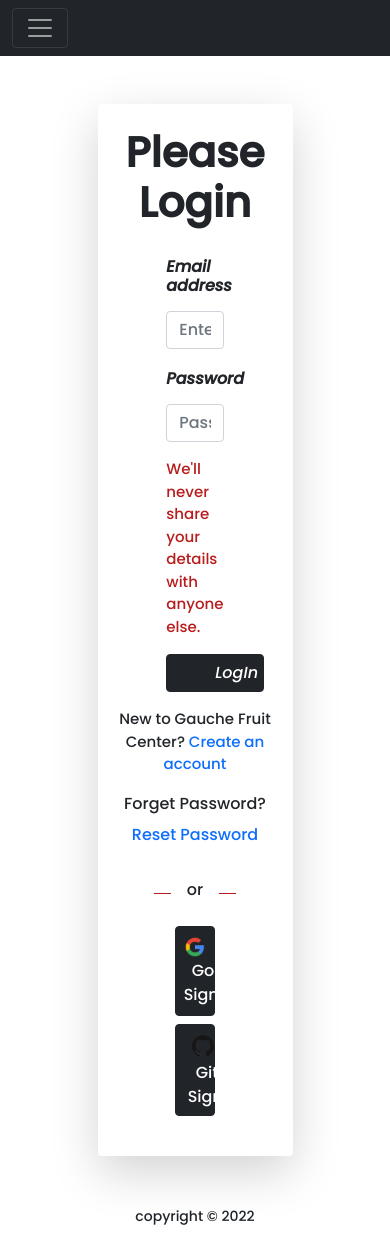
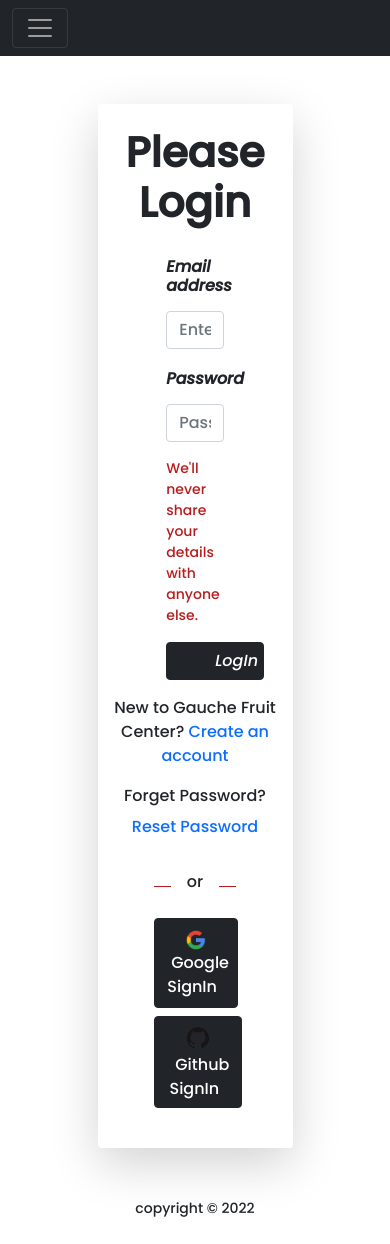
Before and after one commit to sabiha-wasema/warehouse-management-client-side-website, a React (Create React App) app: page /login in a window 390 px wide. Built offline with nearby package versions, Linux system fonts and the light colour scheme; no server answers.

Commit message:
sociallogin updated

```diff
--- a/src/Pages/Login/Login/Login.css
+++ b/src/Pages/Login/Login/Login.css
@@ -48,7 +48,7 @@
 
 }
 
-@media (max-width: 576px) {
+@media (min-width: 576px) {
 
     .form-btn {
         width: 400px;
--- a/src/Pages/Login/SocialLogin/SocialLogin.css
+++ b/src/Pages/Login/SocialLogin/SocialLogin.css
@@ -2,3 +2,24 @@
     width: 200px;
     background-color: rgb(184, 28, 28);
 }
+
+.social-btn {
+    max-width: 100%;
+}
+
+.social-btn {
+    max-width: 50%;
+    margin: 0px auto;
+    text-align: left;
+}
+
+@media only screen and (max-width: 576px) {
+    .line {
+        width: 200px;
+        background-color: rgb(184, 28, 28);
+    }
+
+    .social-btn {
+        max-width: 100%;
+    }
+}
--- a/src/Pages/Login/SocialLogin/SocialLogin.js
+++ b/src/Pages/Login/SocialLogin/SocialLogin.js
@@ -34,16 +34,16 @@ const SocialLogin = () => {
                 <div style={{ height: '1px' }} className='line'></div>
             </div>
             {errorElement}
-            <div className='text-center pb-4'>
+            <div className='text-center pb-4 social-btn'>
                 <button
                     onClick={() => signInWithGoogle()}
-                    className='btn btn-dark w-50 d-block mx-auto my-2 p-2'>
+                    className='btn btn-dark btn-next mx-auto d-block my-2 p-2'>
                     <img style={{ width: '20px' }} src={google} alt="" />
                     <span className='px-2'>Google SignIn</span>
                 </button>
                 <button
                     onClick={() => signInWithGithub()}
-                    className='btn btn-dark w-50 d-block mx-auto'>
+                    className='btn btn-dark btn-previous mx-auto d-block'>
                     <img style={{ width: '30px' }} src={github} alt="" />
                     <span className='px-2'>Github SignIn</span>
                 </button>
```
